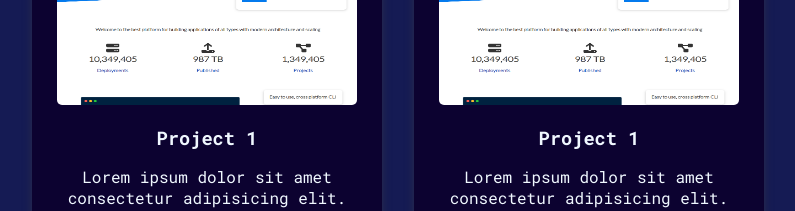
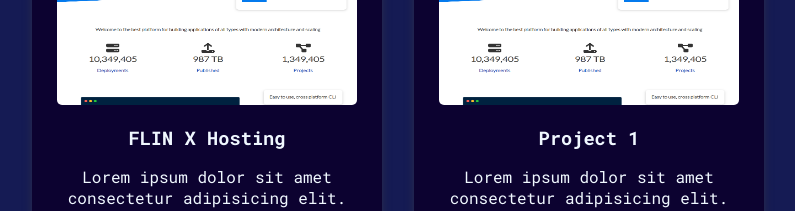
Before and after one commit to brain-ambani/brian-codes, a React (Create React App) app: page / in a window 1280 px wide. Shown: the part 1880-2091 px from the top of the page, without its empty margins (242-1037 px from the left). Built offline with nearby package versions, Linux system fonts and the light colour scheme.

Commit message:
updated the work component

```diff
--- a/src/components/work/Work.jsx
+++ b/src/components/work/Work.jsx
@@ -9,7 +9,7 @@
       <div className="project-cards">
         <div class="project-card">
           <img src={hosting} width={300} height={200} alt="project 1" />
-          <h3>Project 1</h3>
+          <h3>FLIN X Hosting</h3>
           <p>
             Lorem ipsum dolor sit amet consectetur adipisicing elit. Quisquam
             voluptatem, quidem iusto, quibusdam, quod voluptates accusamus
```
